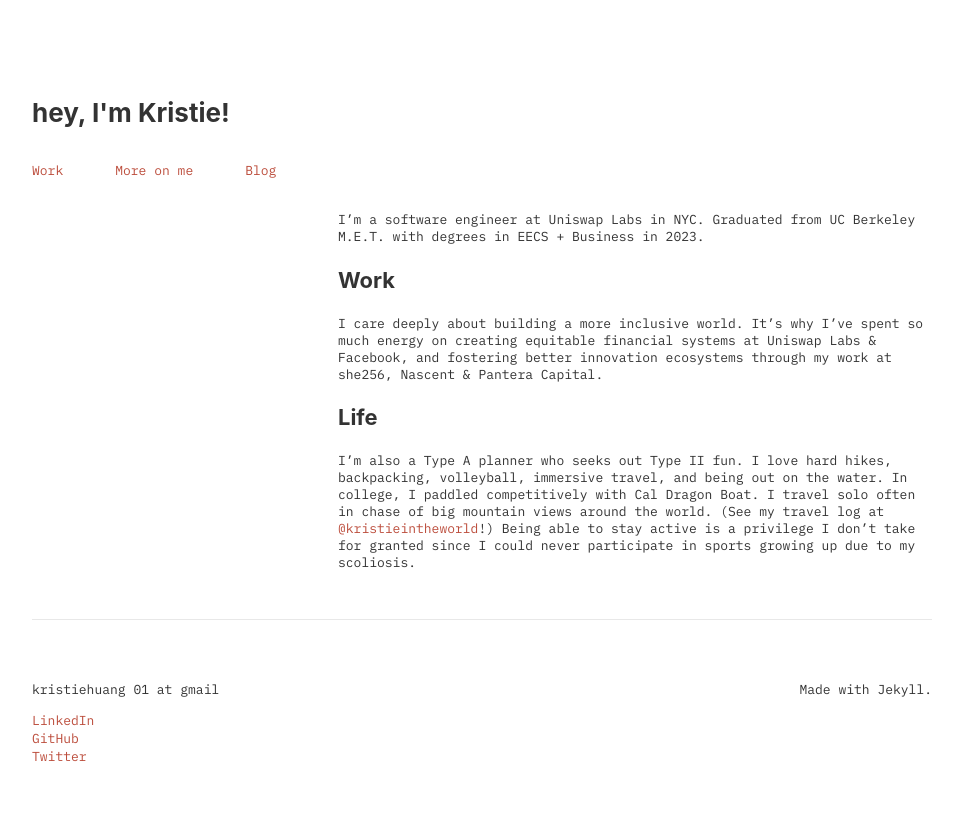
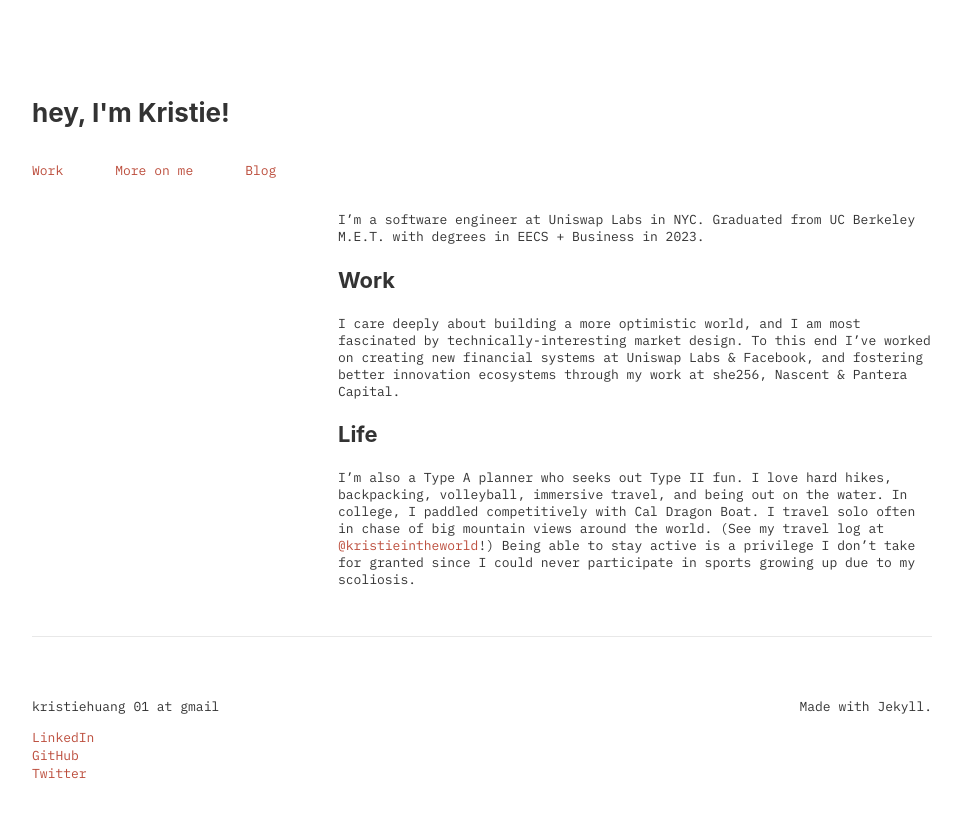
Before and after one commit to kristiehuang/kristiehuang.github.io, a Jekyll site: the page built from index.markdown, in a window 1280 px wide. Shown: the top 818 px of the page, without its empty margins (158-1121 px from the left). Built offline with Jekyll 4.4.1, drawn with Linux system fonts in a browser that asks for light colours.

Commit message:
bio update

```diff
--- a/index.markdown
+++ b/index.markdown
@@ -9,7 +9,7 @@ I'm a software engineer at Uniswap Labs in NYC. Graduated from UC Berkeley M.E.T
 
 <h3><a id="home-work-label" href="/work">Work</a></h3>
 
-I care deeply about building a more inclusive world. It’s why I’ve spent so much energy on creating equitable financial systems at Uniswap Labs & Facebook, and fostering better innovation ecosystems through my work at she256, Nascent & Pantera Capital.
+I care deeply about building a more optimistic world, and I am most fascinated by technically-interesting market design. To this end I've worked on creating new financial systems at Uniswap Labs & Facebook, and fostering better innovation ecosystems through my work at she256, Nascent & Pantera Capital.
 
 <h3><a id="home-life-label" href="/more-on-me">Life</a></h3>
 
```
